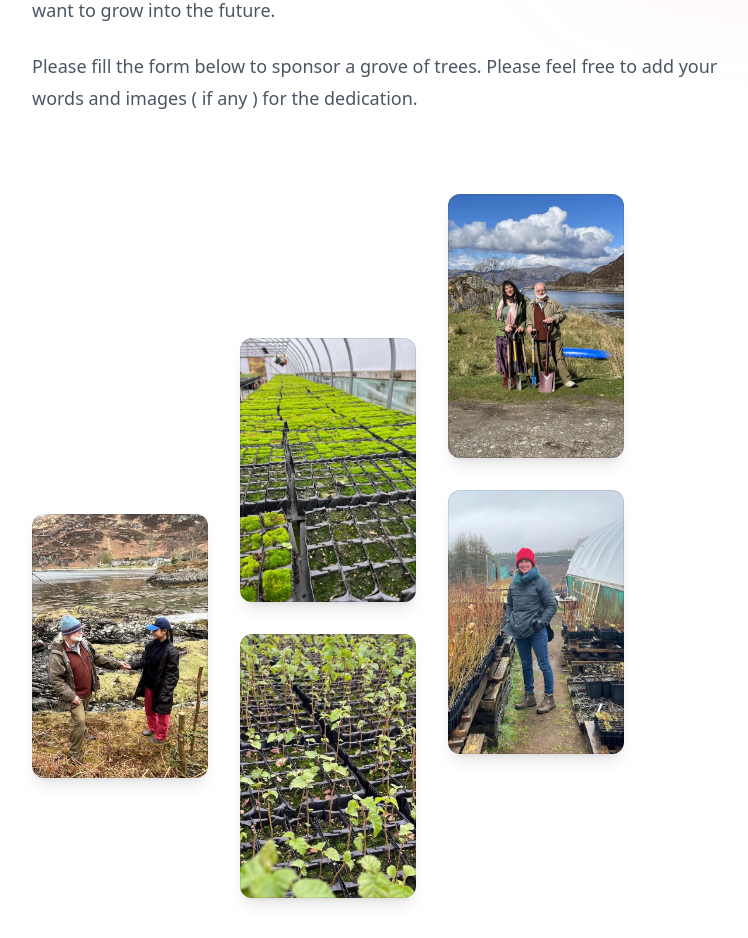
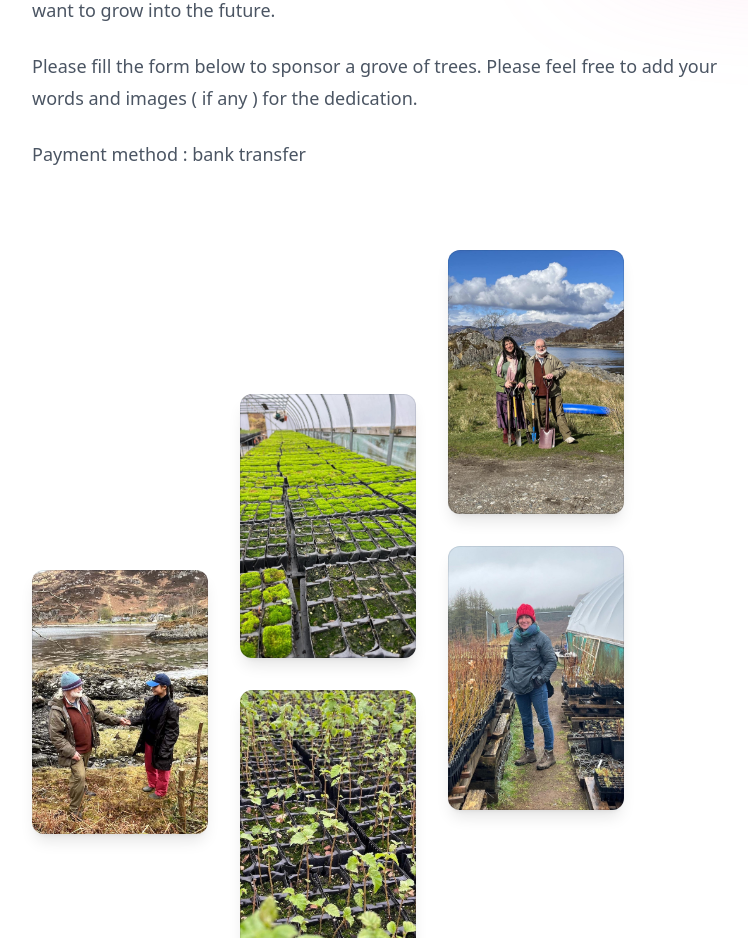
Before and after one commit to nirdoshyaqin/trees_for_hope, a Next.js app: page /tree_planting in a window 1280 px wide. Shown: the part 1080-2018 px from the top of the page, without its empty margins (256-1004 px from the left). Built offline with nearby package versions, Linux system fonts and the light colour scheme.

Commit message:
テキスト文言の追加

```diff
--- a/pages/tree_planting.js
+++ b/pages/tree_planting.js
@@ -68,8 +68,8 @@
                 <p className="mt-6 text-lg leading-8 text-gray-600">Our tree-planting activity began with a memorial grove for a beloved community member in Findhorn. Leaving a legacy of a little woodland is an invaluable treasure for the wildlife and human life alike. </p>
                 <p className="mt-6 text-lg leading-8 text-gray-600">Planting more native trees is our aspiration to help with the recovery of the rainforest in the West Cost of Scotland. We ask for your support to sponsor a dedicated grove for someone you love, either dead or alive, or for a cause you want to grow into the future. </p>
                 <p className="mt-6 text-lg leading-8 text-gray-600">Please fill the form below to sponsor a grove of trees. Please feel free to add your words and images ( if any ) for the dedication.</p>
+                <p className="mt-6 text-lg leading-8 text-gray-600">Payment method : bank transfer</p>
                 <div className="mx-auto max-w-2xl gap-x-14 lg:mx-0 lg:flex lg:max-w-none lg:items-center"></div>
-
                 <div className="mt-80px mt-20 flex justify-end gap-8 sm:-mt-44 sm:justify-start sm:pl-20 lg:pl-0">
                   <div className="ml-auto w-44 flex-none space-y-8 pt-32 sm:ml-0 sm:pt-80 lg:order-last lg:pt-36 xl:order-none xl:pt-80">
                     <div className="relative">
```
